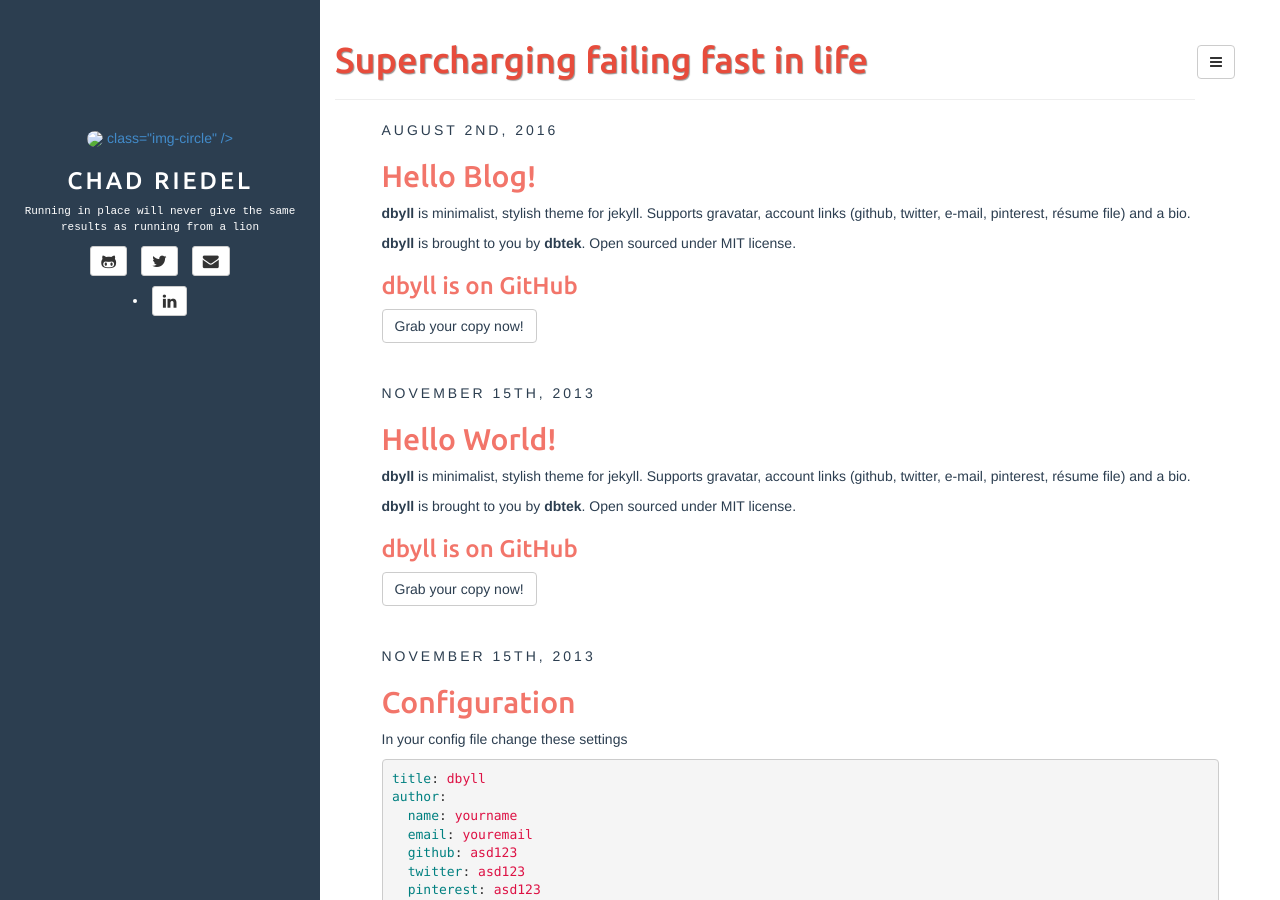
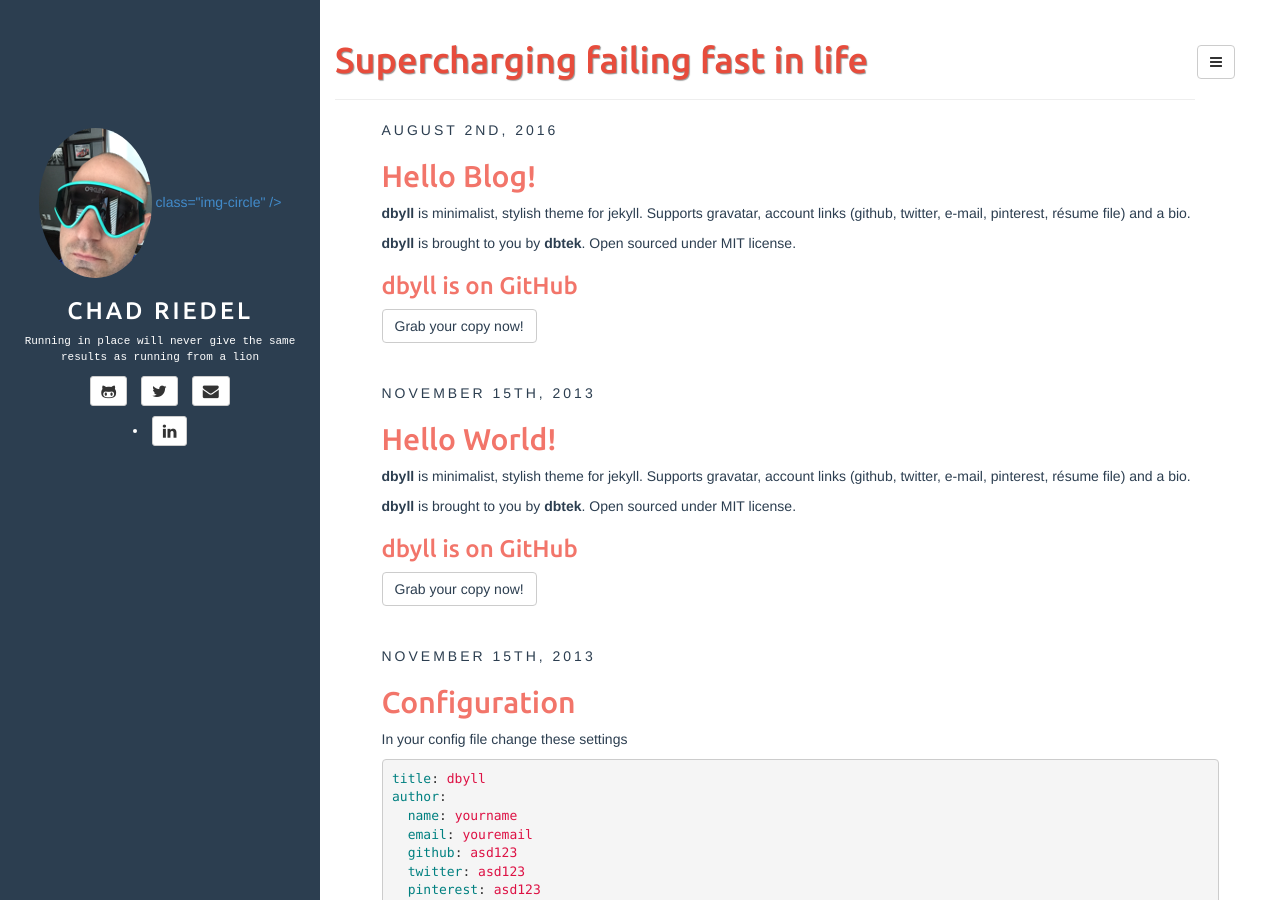
Before and after one commit to chadallac/chadallac.github.io, a Jekyll site: the page built from index.html, in a window 1280 px wide and 900 px high. Built offline with Jekyll 4.4.1, drawn with Linux system fonts in a browser that asks for light colours; the list of posts is cut into pages by our own code.

Commit message:
fix sidebar3

```diff
--- a/_includes/sidebar.html
+++ b/_includes/sidebar.html
@@ -2,7 +2,7 @@
 <header class="sidebar-header" role="banner">
 	<a href="{{ site.BASE_PATH }}/">
 		<!-- <img src="http://www.gravatar.com/avatar/cd081513e89145459dc9f111b347d015?s=150" class="img-circle" /> -->
-		<img src="/_images/savage.png" class="img-circle" style="max-width: 100%; height: auto;">
+		<img src="/assets/savage.png" class="img-circle" style="max-width: 100%; height: auto;">
 		 class="img-circle" />
 	</a>
 	<h3 class="title">
```
Also changed, not shown: assets/savage.png (added).
